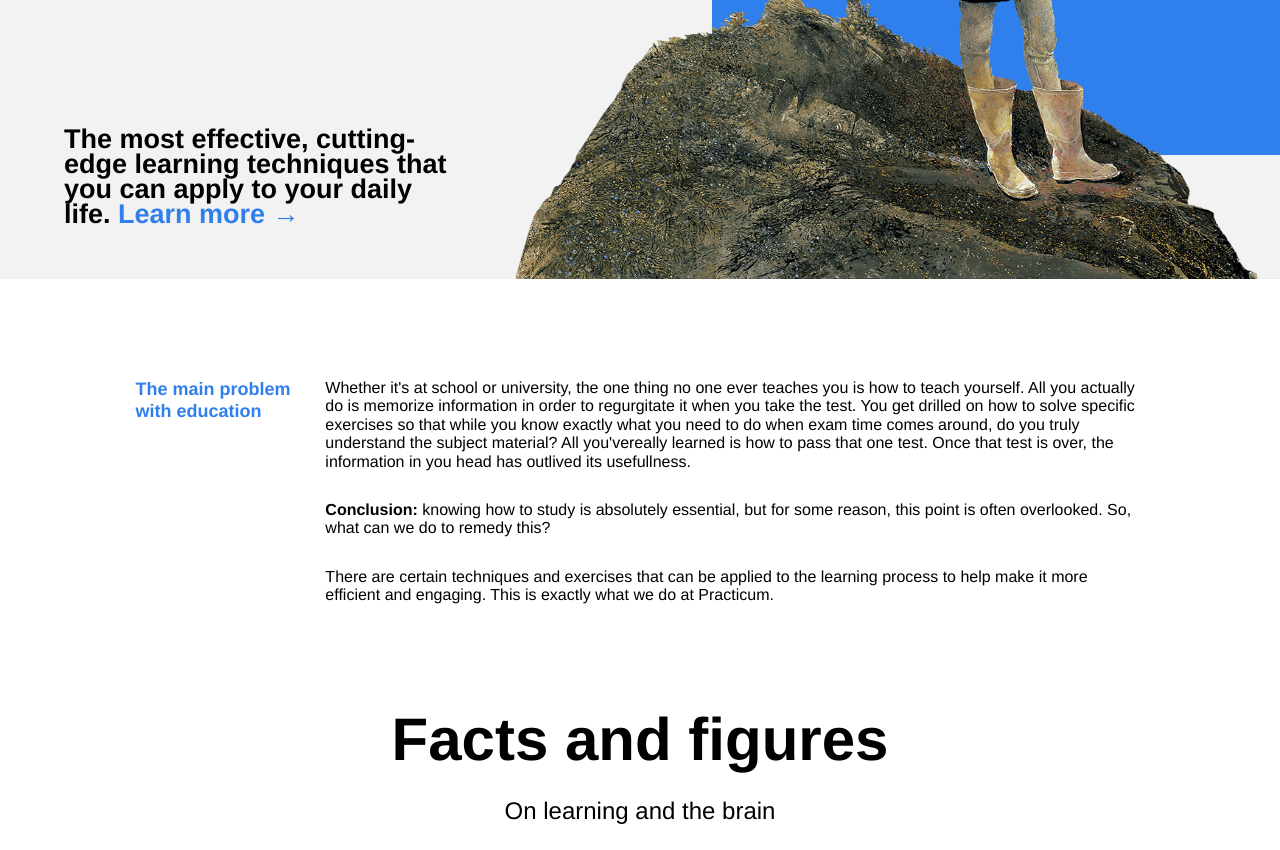
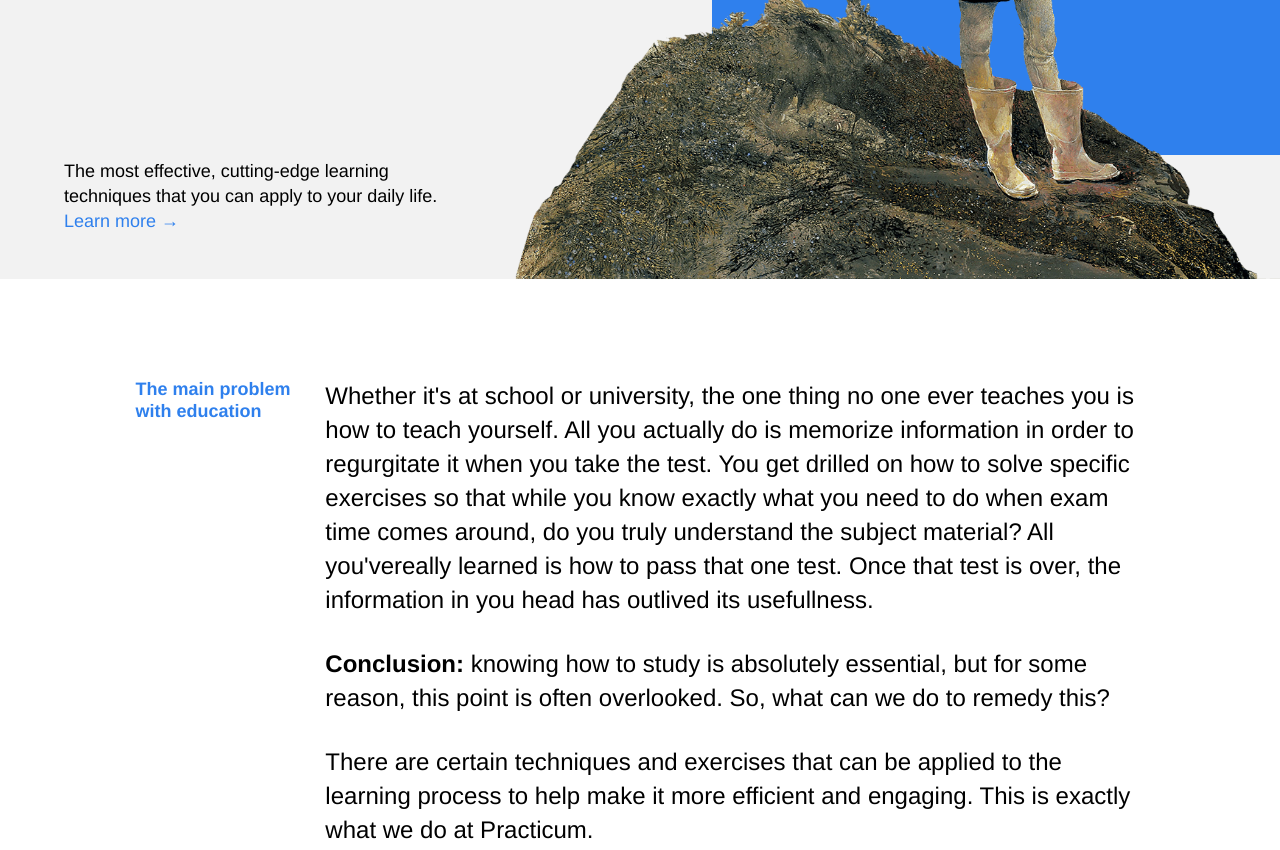
Before and after one commit to deirdrerohr/Learning-how-to-learn_DeirDre_Rohr, a plain HTML site: page index.html in a window 1280 px wide. Shown: the part 477-1327 px from the top of the page. Drawn offline with Linux system fonts and the light colour scheme.

Commit message:
fix triangle and description margins and header h2

```diff
--- a/index.html
+++ b/index.html
@@ -14,9 +14,9 @@
     <header class="header">
       <img src="images/logo_place_header.png" class=" logo logo_place_header" alt="Yandex Practicum logo">
         <h1 class="header__title">Learning How to Learn</h1>
-     <div class="header__subtitle">
-      <h2>The most effective, cutting-edge learning techniques that you can apply to your daily life. <a href="#" class="header__link">Learn more &#8594;</a></h2>
-       </div>
+
+      <h2 class="header__subtitle">The most effective, cutting-edge learning techniques that you can apply to your daily life. <a href="#" class="header__link">Learn more &#8594;</a></h2>
+
         <div><img src="./images/header-image.png" class="header__main-illustration" alt="person standing on a hill"></div>
        <div class="header__square-pic"></div>
     </header>
@@ -82,7 +82,7 @@
       </section>
       <section class="kaufman">
 
-          <img src="../web_project_1/images/kaufman-triangle.svg" class="kaufman__triangle" alt="A big blue triangle, over which Josh Kaufman claims ownership"></img>
+          <img src="./images/kaufman-triangle.svg" class="kaufman__triangle" alt="A big blue triangle, over which Josh Kaufman claims ownership"></img>
         <h2 class="section-title section-title_theme_dark">Ten principles of rapid skill acquisition</h2>
         <h3 class="section-subtitle section-subtitle_theme_dark">by Josh Kaufman</h3>
 
--- a/styles/style.css
+++ b/styles/style.css
@@ -102,6 +102,8 @@ align-content: center;
 
 .two-columns__main-text {
   width:80%;
+  line-height: 34px;
+  font-size: 24px;
 
 }
 .two-columns__paragraph {
@@ -229,7 +231,7 @@ align-content: center;
   height: 636px;
   width: 660px;
   position: absolute;
-  /*background-image: url("../images/kaufman-triangle.svg");
+  /*background-image: url("./images/kaufman-triangle.svg");
   background-repeat: no-repeat;*/
   right: -124px;
   z-index: 1;
```
